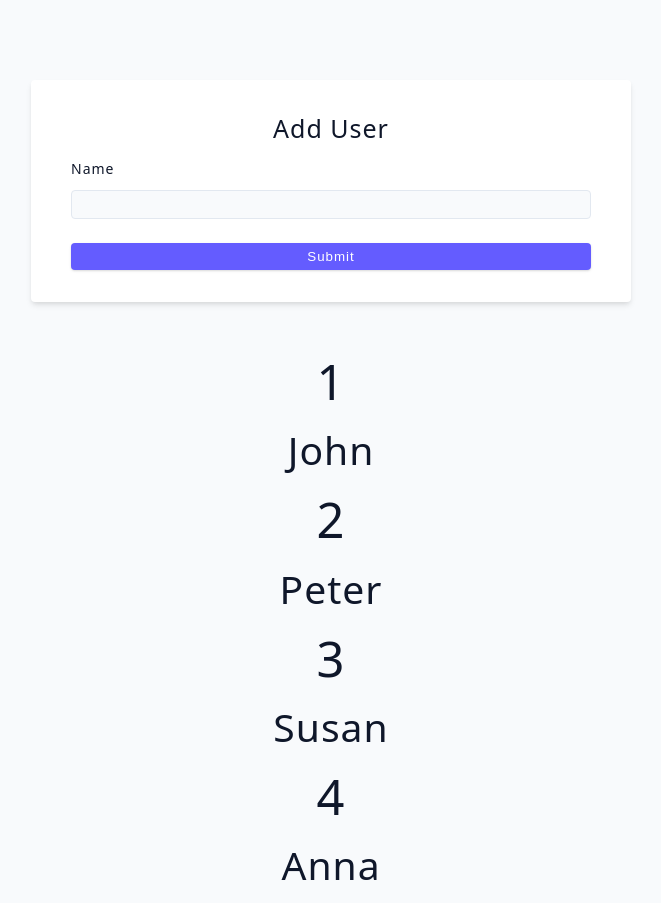
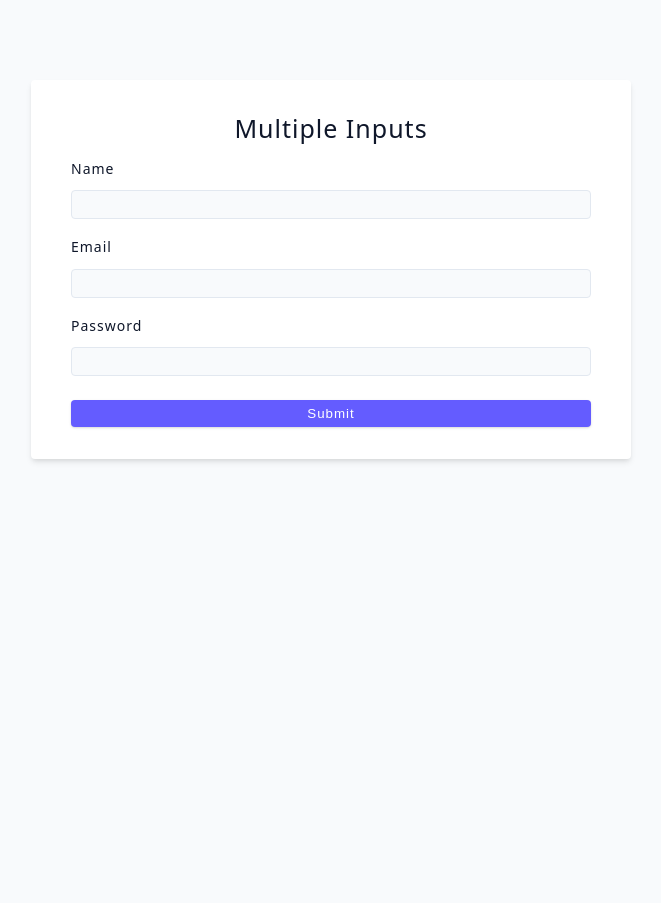
Before and after one commit to Abhaydutt2003/JohnSmilgaReactCourse, a React (Vite) app in the folder 03-advanced-react/: page / in a window 1280 px wide. Shown: the whole page, without its empty margins (309-970 px from the left). After the commit the page ends 800 px from the top, so only its background shows below. Built offline with nearby package versions, Linux system fonts and the light colour scheme.

Commit message:
learnt dynamic object keys

```diff
--- a/03-advanced-react/src/App.jsx
+++ b/03-advanced-react/src/App.jsx
@@ -1,4 +1,4 @@
-import Starter from './tutorial/06-forms/starter/02-user-challenge';
+import Starter from './tutorial/06-forms/starter/03-multiple-inputs';
 
 function App() {
   return (
--- a/03-advanced-react/src/tutorial/06-forms/starter/02-user-challenge.jsx
+++ b/03-advanced-react/src/tutorial/06-forms/starter/02-user-challenge.jsx
@@ -1,12 +1,26 @@
-import React, { useState } from 'react';
+import React, { useState } from "react";
 import { data } from "../../../data";
 
 const UserChallenge = () => {
-  const [users,addUser]  = useState(data);
-  const  handleClick = (e)=>{
-    e.preventDefault()
-    console.log(e.target.name.value);
+  const [name, setName] = useState("");
+  const [users, setUsers] = useState(data);
+  const handleClick = (event) => {
+    event.preventDefault();
+    if (!name) {
+      return; //no user entered
+    }
+    const newUser = { id: Date.now(), name: name };
+    const newUsers = [...users, newUser];
+    setUsers(newUsers);
+    setName("");
+  };
+  const deleteUser = (id)=>{
+    const updatedUsers = users.filter((person)=>{
+      return person.id!=id;
+    })
+    setUsers(updatedUsers);
   }
+
   return (
     <div>
       <form className="form" onSubmit={handleClick}>
@@ -15,18 +29,24 @@ const UserChallenge = () => {
           <label htmlFor="name" className="form-label">
             name
           </label>
-          <input type="text" className="form-input" id="name" />
+          <input
+            type="text"
+            className="form-input"
+            id="name"
+            onChange={(e) => setName(e.target.value)}
+          />
         </div>
 
         <button type="submit" className="btn btn-block">
           submit
         </button>
       </form>
-      {data.map((input,index) => {
+      {users.map((input, index) => {
         return (
           <React.Fragment key={index}>
-            <h1>{index+1}</h1>
+            <h1>{index + 1}</h1>
             <h2>{input.name}</h2>
+            <button onClick={()=>deleteUser(input.id)}>Delete user</button>
           </React.Fragment>
         );
       })}
--- a/03-advanced-react/src/tutorial/06-forms/starter/03-multiple-inputs.jsx
+++ b/03-advanced-react/src/tutorial/06-forms/starter/03-multiple-inputs.jsx
@@ -1,31 +1,60 @@
+import { useState } from "react";
+
 const MultipleInputs = () => {
+  const [user, setUser] = useState({
+    name: "",
+    email: "",
+    password: "",
+  });
+  const changeCred = (event) => {
+    setUser({...user,[event.target.name]:event.target.value})
+  };
+  const handleSubmit = (event) => {
+    event.preventDefault();
+    console.log(user);
+  };
   return (
     <div>
-      <form className='form'>
+      <form className="form" onSubmit={handleSubmit}>
         <h4>Multiple Inputs</h4>
-        {/* name */}
-        <div className='form-row'>
-          <label htmlFor='name' className='form-label'>
+        <div className="form-row">
+          <label htmlFor="name" className="form-label">
             name
           </label>
-          <input type='text' className='form-input' id='name' />
+          <input
+            type="text"
+            name="name"
+            className="form-input"
+            id="name"
+            onChange={changeCred}
+          />
         </div>
-        {/* email */}
-        <div className='form-row'>
-          <label htmlFor='email' className='form-label'>
+        <div className="form-row">
+          <label htmlFor="email" className="form-label">
             Email
           </label>
-          <input type='email' className='form-input' id='email' />
+          <input
+            type="email"
+            name="email"
+            className="form-input"
+            id="email"
+            onChange={changeCred}
+          />
         </div>
-        {/* email */}
-        <div className='form-row'>
-          <label htmlFor='password' className='form-label'>
+        <div className="form-row">
+          <label htmlFor="password" className="form-label">
             Password
           </label>
-          <input type='password' className='form-input' id='password' />
+          <input
+            type="password"
+            name="password"
+            className="form-input"
+            id="password"
+            onChange={changeCred}
+          />
         </div>
 
-        <button type='submit' className='btn btn-block'>
+        <button type="submit" className="btn btn-block">
           submit
         </button>
       </form>
```
